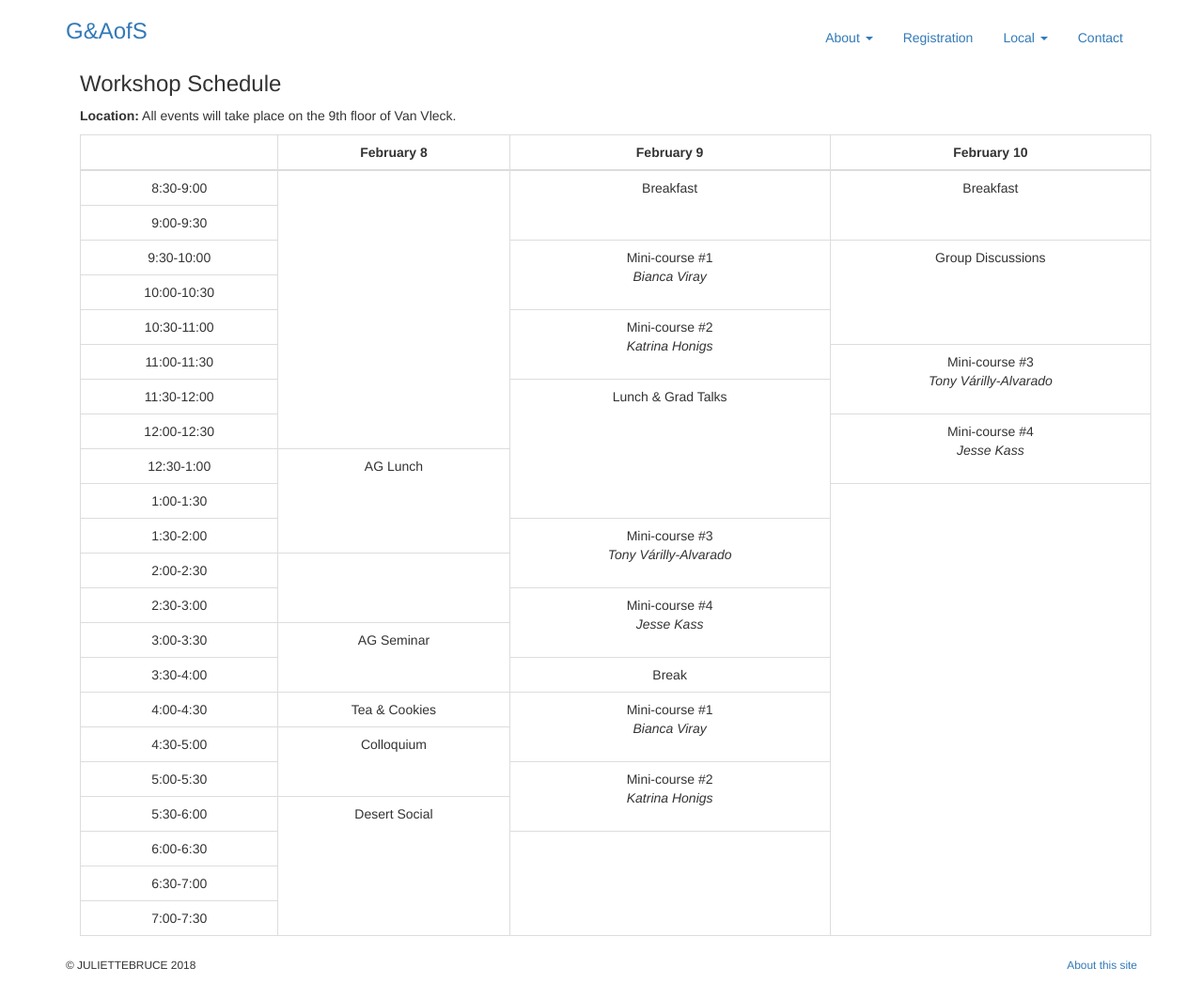
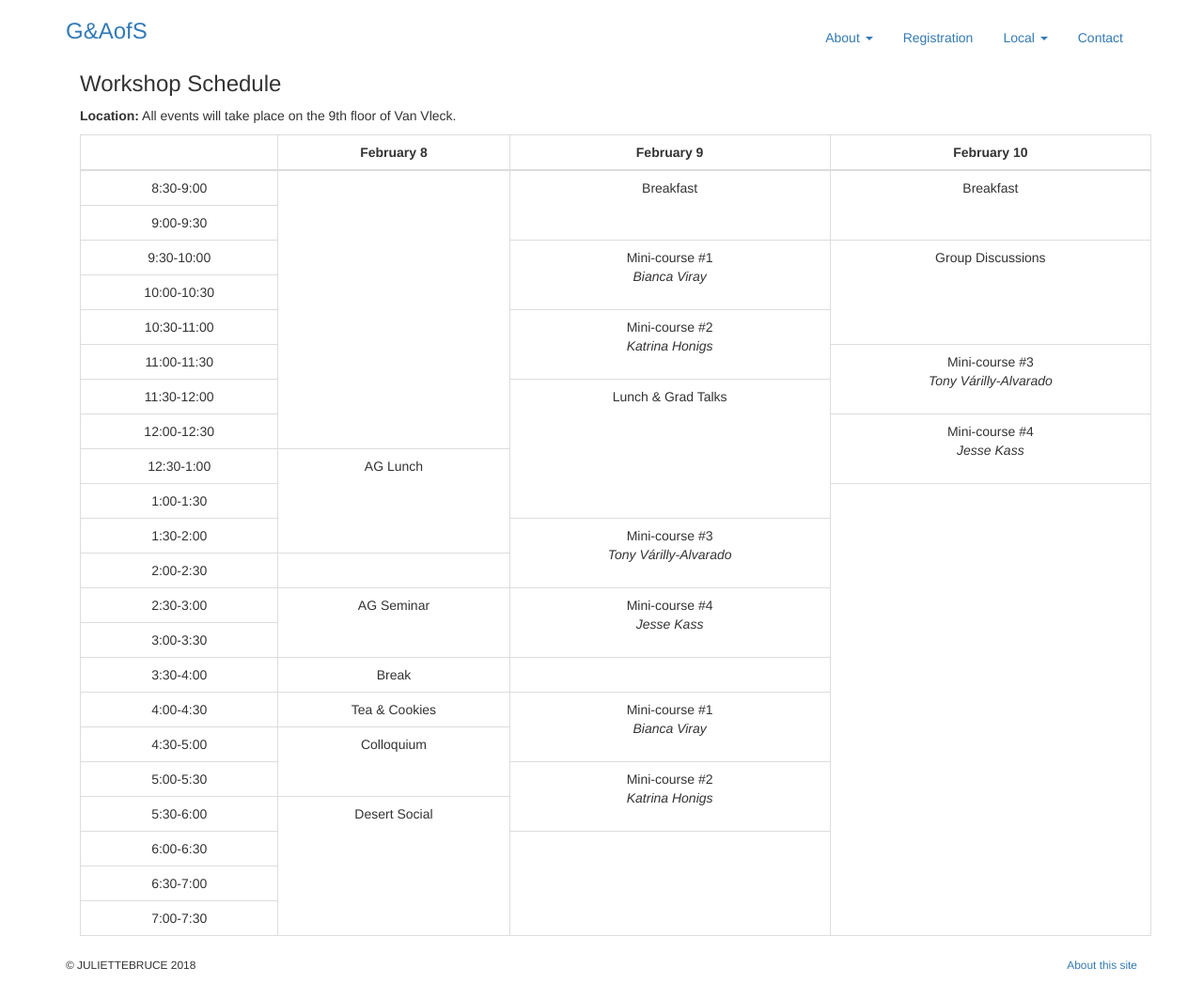
Before and after one commit to julietteBruce/geometry-arithmetic-surfaces, a Jekyll site: the page built from schedule/index.html, in a window 1280 px wide. Shown: the whole page at 94% size. Built offline with Jekyll 4.4.1, drawn with Linux system fonts in a browser that asks for light colours; nearby versions of some CDN libraries; library files that are not in the unit come from our copies.

Commit message:
Scheduling Fix

```diff
--- a/schedule/index.html
+++ b/schedule/index.html
@@ -65,15 +65,15 @@ description: G&AoS Schedule
       </tr>
       <tr>
       	<td>2:00-2:30</td>
-      	<td rowspan="2"></td>
+      	<td rowspan="1"></td>
       </tr>
       <tr class="text-center">
       	<td>2:30-3:00</td>
+      	<td rowspan="2">AG Seminar</td>
       	<td rowspan="2">Mini-course #4 <br> <i>Jesse Kass</i></td>
       </tr>
       <tr>
       	<td>3:00-3:30</td>
-      	<td rowspan="2">AG Seminar</td>
       </tr>
       <tr>
       	<td>3:30-4:00</td>
```
